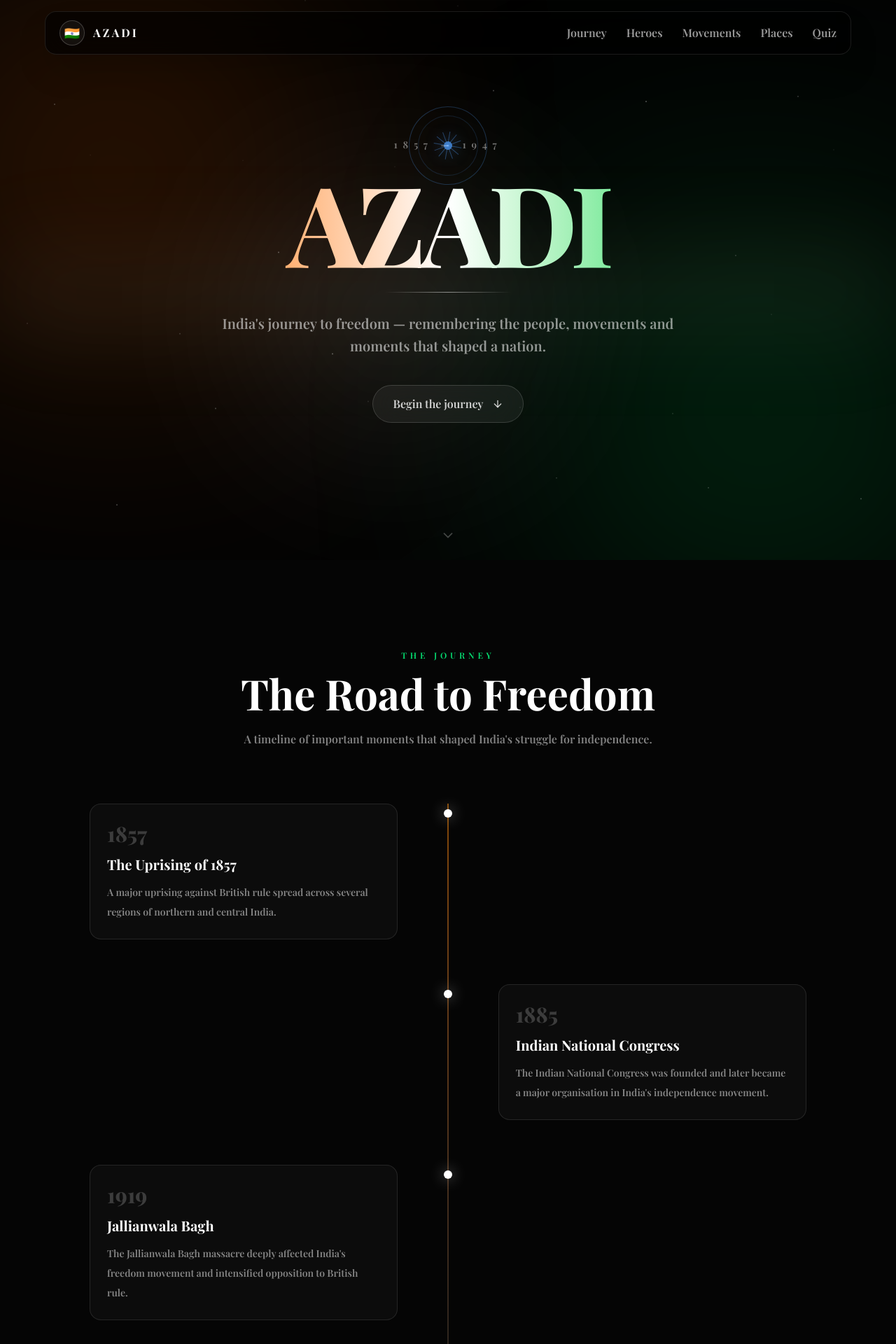
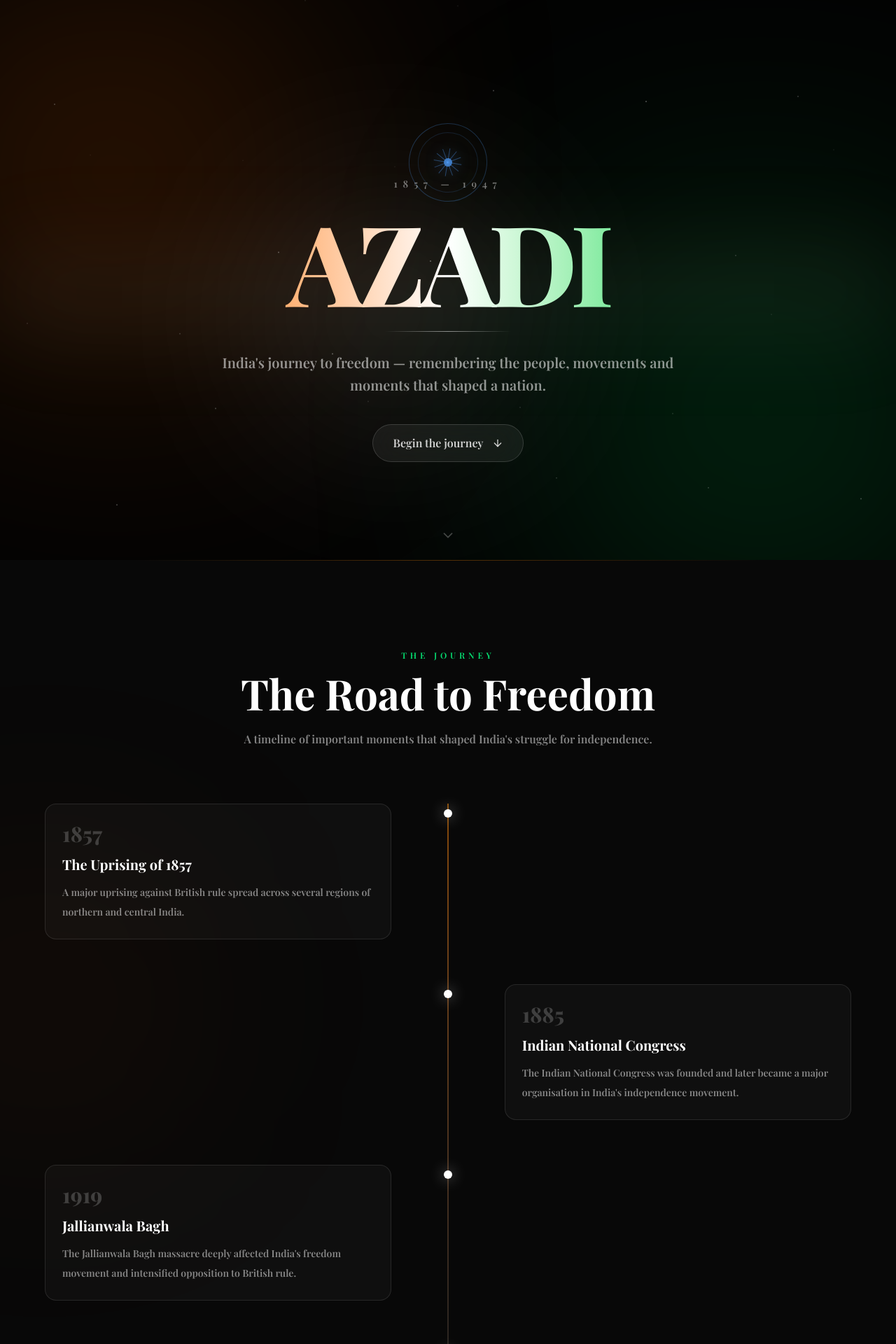
Before and after one commit to kanhaiyagupta3211-netizen/azadi-india, a React (Vite) app: page / in a window 1280 px wide. Shown: the top 1920 px of the page at 70% size. Built offline with nearby package versions, Linux system fonts and the light colour scheme.

Commit message:
Polish section backgrounds and hero spacing

```diff
--- a/src/components/FreedomFighters.jsx
+++ b/src/components/FreedomFighters.jsx
@@ -6,9 +6,17 @@ import { freedomFighters } from "../data/fighters";
 function FreedomFighters() {
   return (
     <section
-      id="heroes"
-      className="relative overflow-hidden bg-[#080808] px-6 py-32"
-    >
+  id="heroes"
+  className="relative overflow-hidden bg-[#050505] px-6 py-32"
+>
+
+    <div className="pointer-events-none absolute inset-0">
+  <div className="absolute left-1/2 top-1/2 h-[500px] w-[500px] -translate-x-1/2 -translate-y-1/2 rounded-full bg-white/[0.025] blur-[120px]" />
+
+  <div className="absolute right-[-15%] top-[20%] h-96 w-96 rounded-full bg-orange-500/[0.06] blur-[140px]" />
+</div>
+
+<div className="relative z-10 mx-auto max-w-6xl"></div>
       <div className="mx-auto max-w-6xl">
 
         <motion.div
--- a/src/components/Hero.jsx
+++ b/src/components/Hero.jsx
@@ -99,7 +99,7 @@ function Hero() {
         initial={{ opacity: 0, scale: 0.6 }}
         animate={{ opacity: 1, scale: 1 }}
         transition={{ duration: 1.2 }}
-        className="absolute left-1/2 top-[19%] -translate-x-1/2"
+        className="absolute left-1/2 top-[22%] -translate-x-1/2"
       >
         <motion.div
           animate={{ rotate: 360 }}
@@ -130,7 +130,8 @@ function Hero() {
           HERO CONTENT
       ========================== */}
 
-      <div className="relative z-10 mx-auto max-w-6xl text-center">
+
+        <div className="relative z-10 mx-auto max-w-6xl translate-y-10 text-center md:translate-y-14">
 
         <motion.p
           initial={{ opacity: 0, y: 15 }}
--- a/src/components/HistoricPlaces.jsx
+++ b/src/components/HistoricPlaces.jsx
@@ -6,10 +6,17 @@ import { historicPlaces } from "../data/places";
 function HistoricPlaces() {
   return (
     <section
-      id="places"
-      className="bg-[#050505] px-6 py-32"
-    >
-      <div className="mx-auto max-w-6xl">
+  id="places"
+  className="relative overflow-hidden bg-[#070707] px-6 py-32"
+>
+
+    <div className="pointer-events-none absolute inset-0">
+  <div className="absolute left-[-15%] top-[30%] h-[500px] w-[500px] rounded-full bg-orange-500/[0.06] blur-[160px]" />
+
+  <div className="absolute right-[-10%] bottom-[10%] h-[450px] w-[450px] rounded-full bg-green-500/[0.06] blur-[160px]" />
+</div>
+<div className="relative z-10 mx-auto max-w-6xl">
+
 
         <div className="mb-16 max-w-3xl">
           <p className="text-xs uppercase tracking-[0.4em] text-orange-400">
--- a/src/components/Movements.jsx
+++ b/src/components/Movements.jsx
@@ -4,11 +4,19 @@ import { movements } from "../data/movements";
 
 function Movements() {
   return (
-    <section
-      id="movements"
-      className="bg-[#080808] px-6 py-32"
-    >
-      <div className="mx-auto max-w-6xl">
+   <section
+  id="movements"
+  className="relative overflow-hidden bg-[#060907] px-6 py-32"
+>
+
+    <div className="pointer-events-none absolute inset-0">
+  <div className="absolute bottom-[-10%] left-[15%] h-[450px] w-[450px] rounded-full bg-green-500/[0.08] blur-[150px]" />
+
+  <div className="absolute right-[10%] top-[10%] h-80 w-80 rounded-full bg-white/[0.025] blur-[120px]" />
+</div>
+
+<div className="relative z-10 mx-auto max-w-6xl">
+
 
         <div className="mb-16">
           <p className="text-xs uppercase tracking-[0.4em] text-green-400">
--- a/src/components/Navbar.jsx
+++ b/src/components/Navbar.jsx
@@ -19,7 +19,7 @@ function Navbar() {
       initial={{ y: -30, opacity: 0 }}
       animate={{ y: 0, opacity: 1 }}
       transition={{ duration: 0.7 }}
-     className="fixed left-1/2 top-4 z-50 w-[92%] max-w-6xl -translate-x-1/2"
+    className="absolute left-1/2 top-[16%] -translate-x-1/2 md:top-[22%]"
     >
       <div className="rounded-2xl border border-white/10 bg-black/65 px-5 py-3 shadow-2xl backdrop-blur-xl">
         <div className="flex items-center justify-between">
--- a/src/components/Timeline.jsx
+++ b/src/components/Timeline.jsx
@@ -5,10 +5,20 @@ import { timelineEvents } from "../data/timeline";
 function Timeline() {
   return (
     <section
-      id="journey"
-      className="relative overflow-hidden bg-[#050505] px-6 py-32"
-    >
-      <div className="mx-auto max-w-5xl">
+  id="journey"
+  className="relative overflow-hidden bg-[#080808] px-6 py-32"
+>
+
+    <div className="pointer-events-none absolute inset-0">
+  <div className="absolute left-[-10%] top-[20%] h-96 w-96 rounded-full bg-orange-500/[0.07] blur-[140px]" />
+
+  <div className="absolute right-[-10%] bottom-[10%] h-96 w-96 rounded-full bg-green-500/[0.06] blur-[140px]" />
+
+  <div className="absolute left-1/2 top-0 h-px w-[70%] -translate-x-1/2 bg-gradient-to-r from-transparent via-orange-400/30 to-transparent" />
+</div>
+
+<div className="relative z-10 mx-auto max-w-6xl">
+
 
         <div className="mb-20 text-center">
           <p className="mb-4 text-xs uppercase tracking-[0.4em] text-green-400">
```
